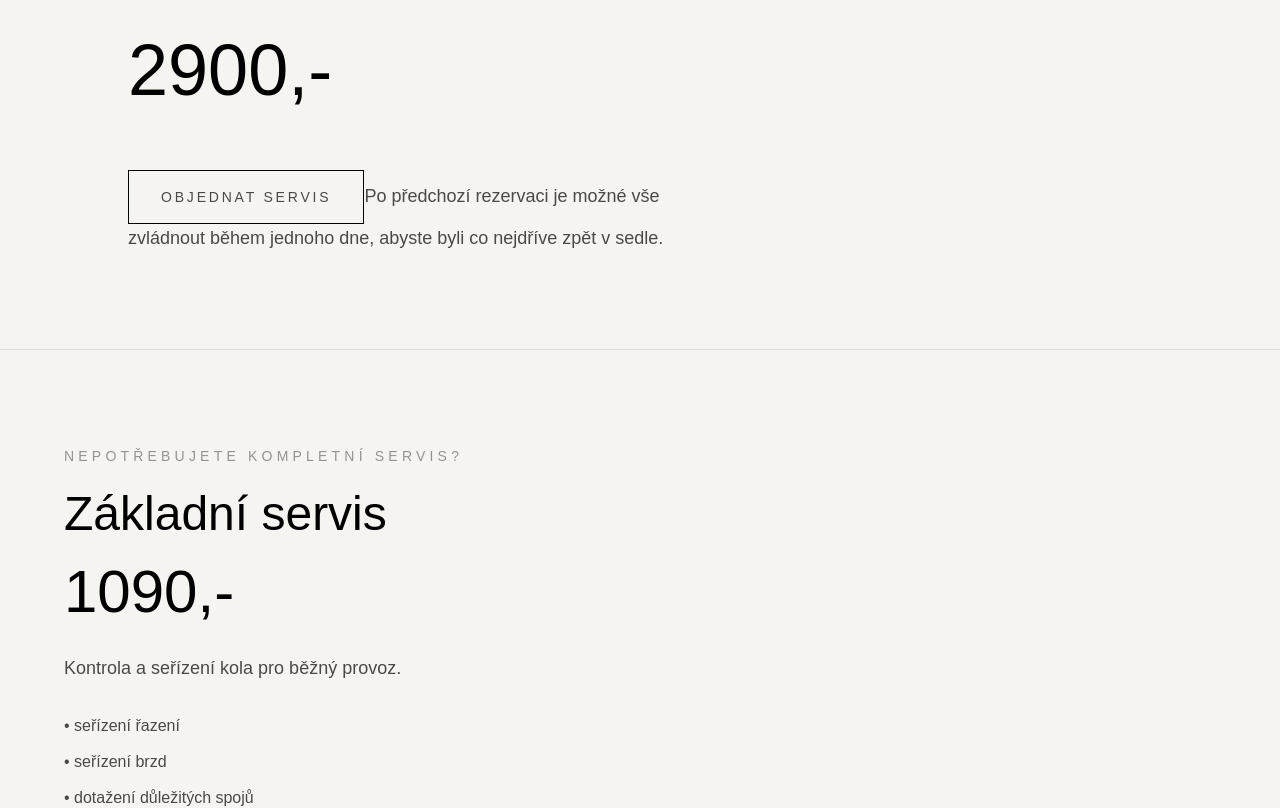
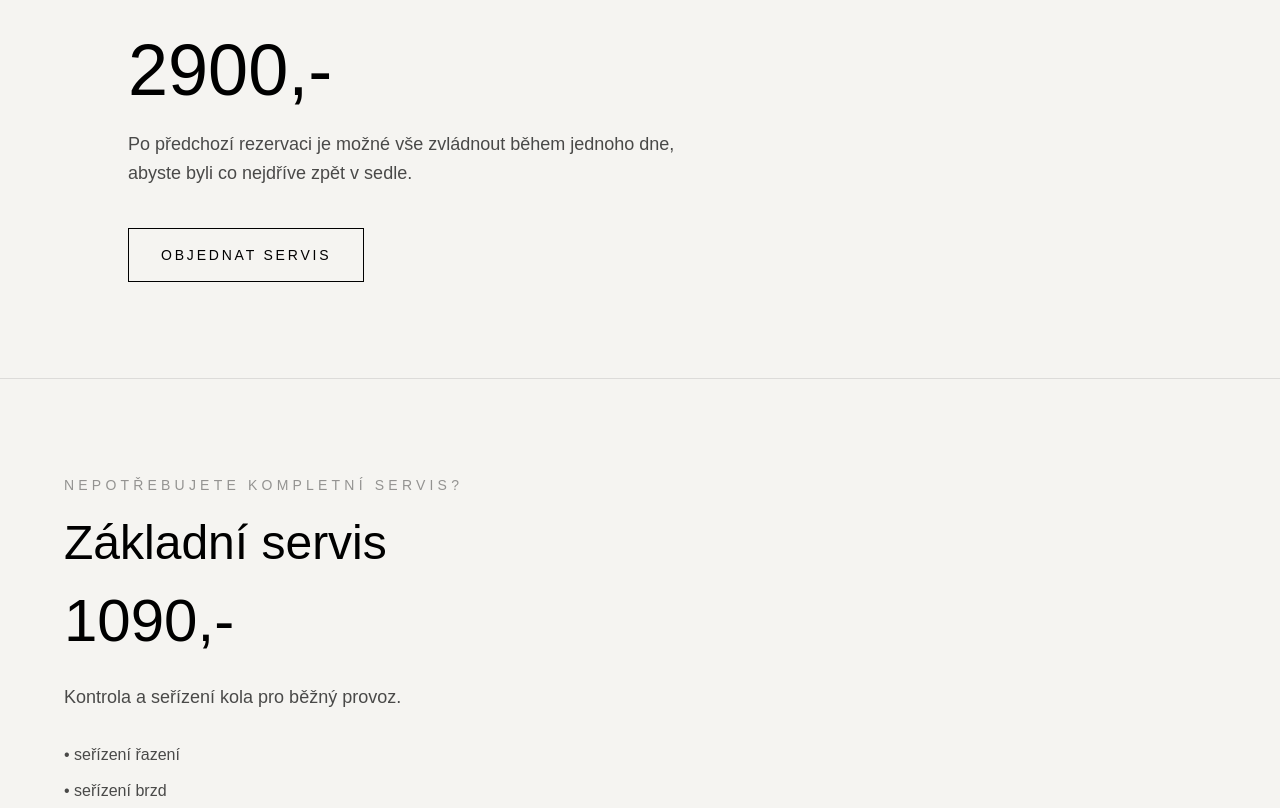
Before and after one commit to marcelboranek-beep/cyclinglab-live, a Next.js app: page /servis-kol in a window 1280 px wide. Shown: the part 2500-3308 px from the top of the page. Built offline with nearby package versions, Linux system fonts and the light colour scheme.

Commit message:
Add service booking CTA buttons

```diff
--- a/app/servis-kol/page.tsx
+++ b/app/servis-kol/page.tsx
@@ -131,15 +131,16 @@ export default function ServisKol() {
               </h2>
 
               <p className="mt-6 text-lg leading-relaxed text-black/70 max-w-xl">
-            <a
+
+                Po předchozí rezervaci je možné vše zvládnout během jednoho dne,
+                abyste byli co nejdříve zpět v sedle.
+              </p>
+<a
   href="/#servis"
   className="mt-10 inline-block border border-black px-8 py-4 uppercase tracking-[0.2em] text-sm hover:bg-black hover:text-white transition"
 >
   Objednat servis
 </a>
-                Po předchozí rezervaci je možné vše zvládnout během jednoho dne,
-                abyste byli co nejdříve zpět v sedle.
-              </p>
             </div>
 
           </div>
```
